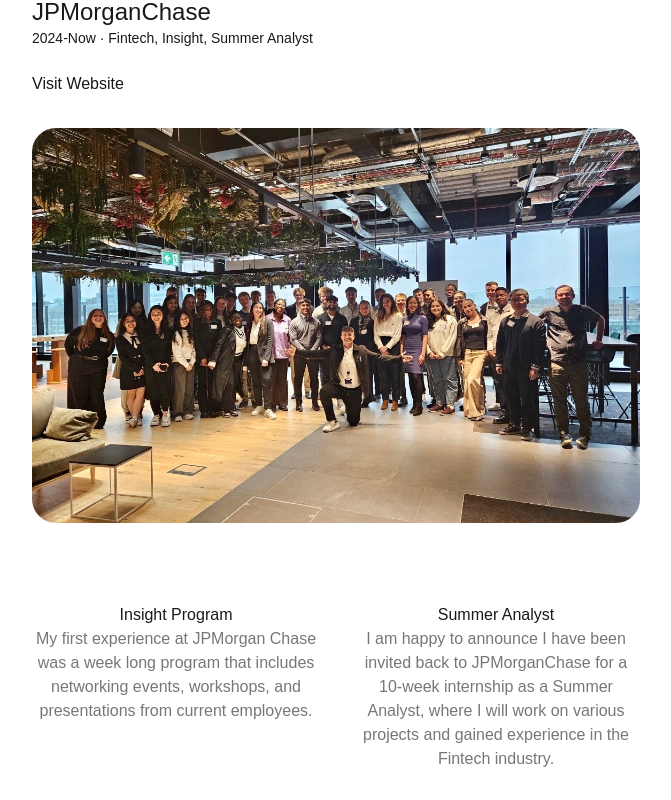
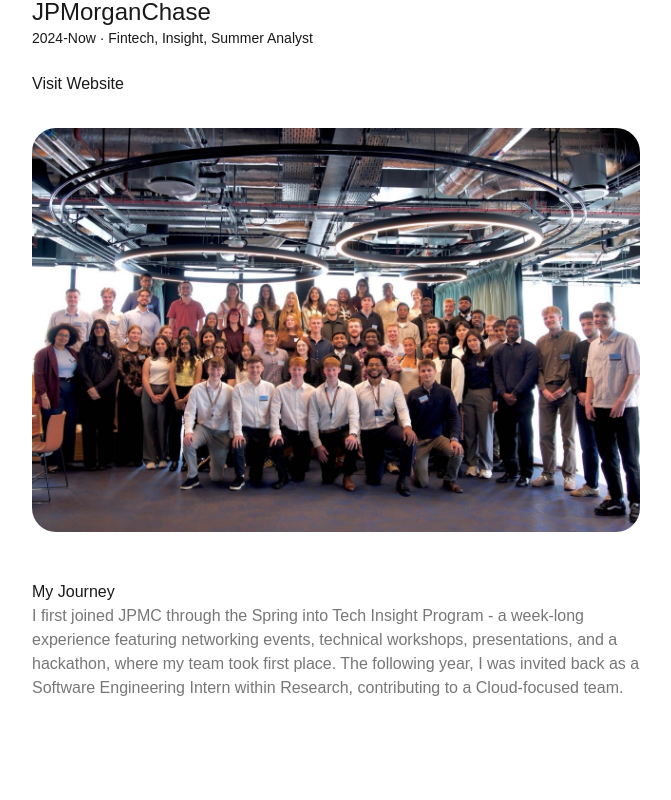
Before and after one commit to MurrayBuchanan/personal-website, a SvelteKit app: page /JPMorganChase in a window 1280 px wide. Shown: the part 260-1060 px from the top of the page, without its empty margins (304-975 px from the left). Built offline with nearby package versions, Linux system fonts and the light colour scheme.

Commit message:
Layout Shfit Fix

```diff
--- a/src/routes/+page.svelte
+++ b/src/routes/+page.svelte
@@ -89,7 +89,7 @@
     }
 </style>
 
-<body class="mx10 bg-primary-light dark:bg-primary-dark" use:useAnimate={0.1}>
+<body class="bg-primary-light dark:bg-primary-dark" use:useAnimate={0.1}>
     <Container>
         <Heading
             title="Murray Buchanan"
--- a/src/routes/JPMorganChase/+page.svelte
+++ b/src/routes/JPMorganChase/+page.svelte
@@ -2,6 +2,8 @@
     import { useAnimate } from '../animation/animation';
     import Container from './../components/container.svelte';
     import Media from '../components/section-media.svelte';
+    import Paragraphs from '../components/section-para.svelte';
+    import Paragraph from '../components/section-text.svelte';
     import Footer from './../components/footer.svelte';
     import Heading from '../components/section-heading.svelte';
 </script>
@@ -17,22 +19,16 @@
             ]}
         />
 
+
         <Media
-            images={["/assets/banners/JPMorganChase.jpg"]}
+            images={["/assets/banners/jpmorganchase.jpg"]}
+        />
 
+        <Paragraph
+            title="My Journey"
+            desc="I first joined JPMC through the Spring into Tech Insight Program - a week-long experience featuring networking events, technical workshops, presentations, and a hackathon, where my team took first place. The following year, I was invited back as a Software Engineering Intern within Research, contributing to a Cloud-focused team."
+        />
 
-        />
-        <div class="grid grid-cols-2 gap-8">
-            <Media
-                title="Insight Program"
-                desc="My first experience at JPMorgan Chase was a week long program that includes networking events, workshops, and presentations from current employees."
-            />
-
-            <Media
-                title="Summer Analyst"
-                desc="I am happy to announce I have been invited back to JPMorganChase for a 10-week internship as a Summer Analyst, where I will work on various projects and gained experience in the Fintech industry."
-            />
-        </div>
 
         <Footer />
     </Container>
--- a/src/routes/components/section-media.svelte
+++ b/src/routes/components/section-media.svelte
@@ -10,7 +10,7 @@
     export let custom = "text-center";
 </script>
 
-<main class="pt-2 pb-6 animate">
+<main class="pt-2 animate">
     {#if images.length === 1}
         <div class="w-full overflow-hidden pb-6">
             <img src="{images[0]}" alt="Preview of {title}" class="w-full h-auto object-contain rounded-3xl" />
```
Also changed, not shown: static/assets/banners/JPMorganChase.jpg.
